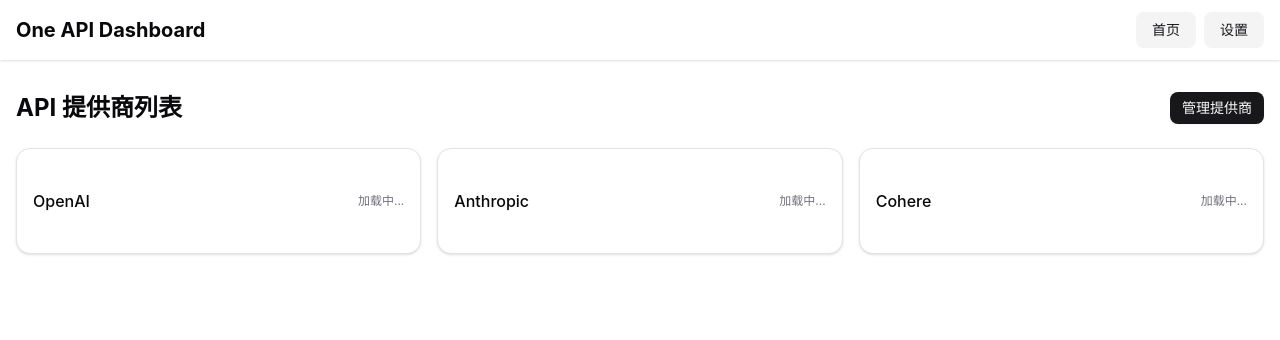
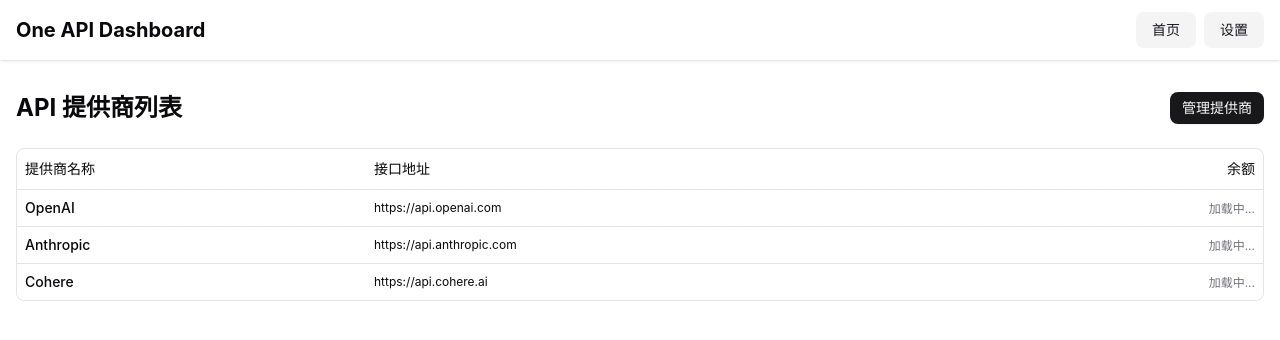
Before and after one commit to AkaraChen/one-api-dashboard, a Next.js app: page / in a window 1280 px wide. Shown: the top 340 px of the page. Built offline with nearby package versions, Linux system fonts and the light colour scheme.

Commit message:
refactor: replace provider cards with table view and add table component

```diff
--- a/src/app/page.tsx
+++ b/src/app/page.tsx
@@ -3,11 +3,19 @@
 import { useQueries } from "@tanstack/react-query";
 import { Button } from "@/components/ui/button";
 import { CurrencyUnit, getCurrencySymbol } from "@/lib/utils";
-import { Card, CardContent } from "@/components/ui/card";
 import { useSettingsStore } from "@/store/settings-store";
 import { EmptyState } from "@/components/empty-state";
 import { getProviderQuota } from "@/services/one-api";
 import Link from "next/link";
+import {
+  Table,
+  TableBody,
+  TableCaption,
+  TableCell,
+  TableHead,
+  TableHeader,
+  TableRow,
+} from "@/components/ui/table";
 
 function Dashboard() {
   // Get providers from the store
@@ -48,32 +56,42 @@
       </div>
 
       {providers.length > 0 ? (
-        <div className="grid grid-cols-1 md:grid-cols-2 lg:grid-cols-3 gap-4">
+        <div className="rounded-md border">
+          <Table>
+            <TableHeader>
+              <TableRow>
+                <TableHead>提供商名称</TableHead>
+                <TableHead>接口地址</TableHead>
+                <TableHead className="text-right">余额</TableHead>
+              </TableRow>
+            </TableHeader>
+            <TableBody>
               {providers.map((provider, index) => {
                 const quotaQuery = quotaQueries[index];
                 const isLoading = quotaQuery.isLoading;
                 const quotaData = quotaQuery.data;
 
                 return (
-              <Card key={provider.id}>
-                <CardContent className="p-4">
-                  <div className="flex items-center justify-between">
-                    <span className="font-medium">{provider.name}</span>
+                  <TableRow key={provider.id}>
+                    <TableCell className="font-medium">{provider.name}</TableCell>
+                    <TableCell className="text-xs truncate max-w-[200px]">{provider.url || '-'}</TableCell>
+                    <TableCell className="text-right">
                       {isLoading ? (
                         <span className="text-xs text-muted-foreground">加载中...</span>
                       ) : quotaQuery.isError ? (
                         <span className="text-xs text-destructive">获取失败</span>
                       ) : (
-                      <span className="text-sm">
+                        <span>
                           {getCurrencySymbol(provider.unit as CurrencyUnit || "USD")}
                           {quotaData?.unit.toFixed(2)}
                         </span>
                       )}
-                  </div>
-                </CardContent>
-              </Card>
+                    </TableCell>
+                  </TableRow>
                 );
               })}
+            </TableBody>
+          </Table>
         </div>
       ) : (
         <EmptyState
--- /dev/null
+++ b/src/components/ui/table.tsx
@@ -0,0 +1,114 @@
+import * as React from "react"
+
+import { cn } from "@/lib/utils"
+
+function Table({ className, ...props }: React.ComponentProps<"table">) {
+  return (
+    <div
+      data-slot="table-container"
+      className="relative w-full overflow-x-auto"
+    >
+      <table
+        data-slot="table"
+        className={cn("w-full caption-bottom text-sm", className)}
+        {...props}
+      />
+    </div>
+  )
+}
+
+function TableHeader({ className, ...props }: React.ComponentProps<"thead">) {
+  return (
+    <thead
+      data-slot="table-header"
+      className={cn("[&_tr]:border-b", className)}
+      {...props}
+    />
+  )
+}
+
+function TableBody({ className, ...props }: React.ComponentProps<"tbody">) {
+  return (
+    <tbody
+      data-slot="table-body"
+      className={cn("[&_tr:last-child]:border-0", className)}
+      {...props}
+    />
+  )
+}
+
+function TableFooter({ className, ...props }: React.ComponentProps<"tfoot">) {
+  return (
+    <tfoot
+      data-slot="table-footer"
+      className={cn(
+        "bg-muted/50 border-t font-medium [&>tr]:last:border-b-0",
+        className
+      )}
+      {...props}
+    />
+  )
+}
+
+function TableRow({ className, ...props }: React.ComponentProps<"tr">) {
+  return (
+    <tr
+      data-slot="table-row"
+      className={cn(
+        "hover:bg-muted/50 data-[state=selected]:bg-muted border-b transition-colors",
+        className
+      )}
+      {...props}
+    />
+  )
+}
+
+function TableHead({ className, ...props }: React.ComponentProps<"th">) {
+  return (
+    <th
+      data-slot="table-head"
+      className={cn(
+        "text-foreground h-10 px-2 text-left align-middle font-medium whitespace-nowrap [&:has([role=checkbox])]:pr-0 [&>[role=checkbox]]:translate-y-[2px]",
+        className
+      )}
+      {...props}
+    />
+  )
+}
+
+function TableCell({ className, ...props }: React.ComponentProps<"td">) {
+  return (
+    <td
+      data-slot="table-cell"
+      className={cn(
+        "p-2 align-middle whitespace-nowrap [&:has([role=checkbox])]:pr-0 [&>[role=checkbox]]:translate-y-[2px]",
+        className
+      )}
+      {...props}
+    />
+  )
+}
+
+function TableCaption({
+  className,
+  ...props
+}: React.ComponentProps<"caption">) {
+  return (
+    <caption
+      data-slot="table-caption"
+      className={cn("text-muted-foreground mt-4 text-sm", className)}
+      {...props}
+    />
+  )
+}
+
+export {
+  Table,
+  TableHeader,
+  TableBody,
+  TableFooter,
+  TableHead,
+  TableRow,
+  TableCell,
+  TableCaption,
+}
```
Lines whose indentation alone changed are shown as unchanged.
